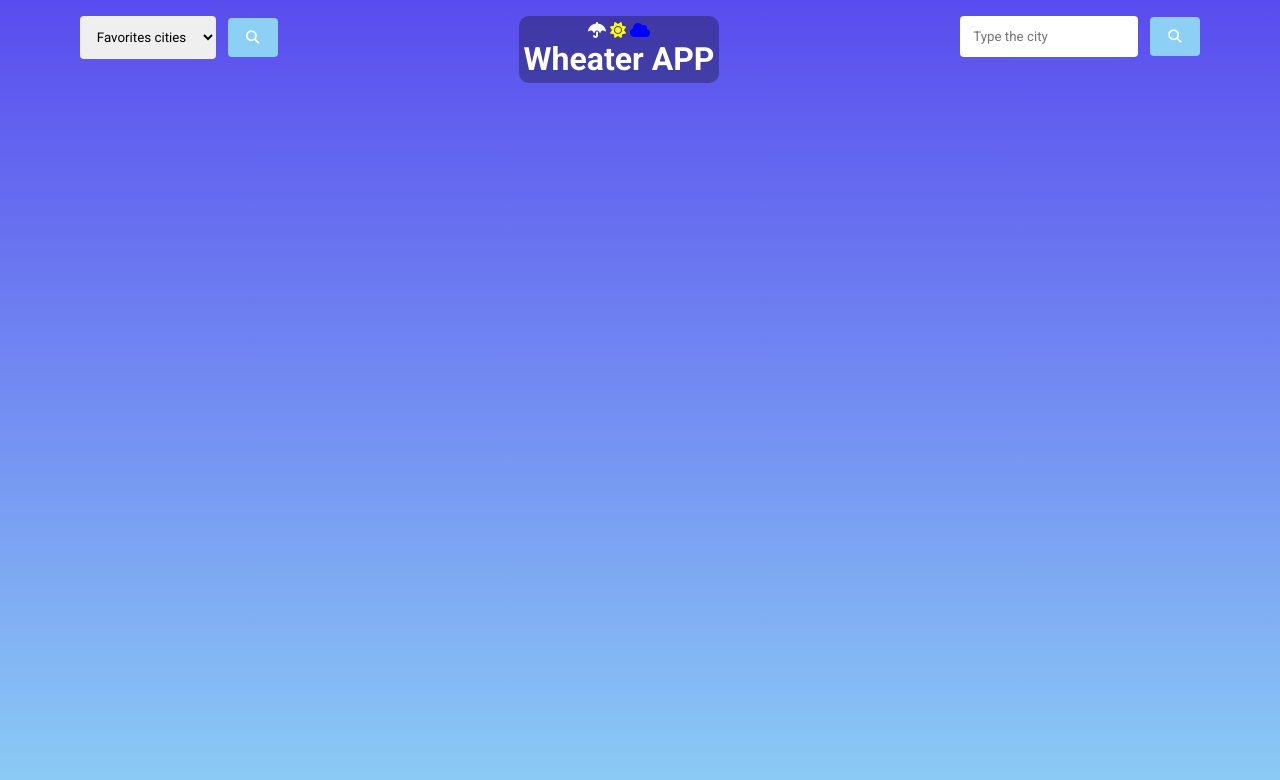
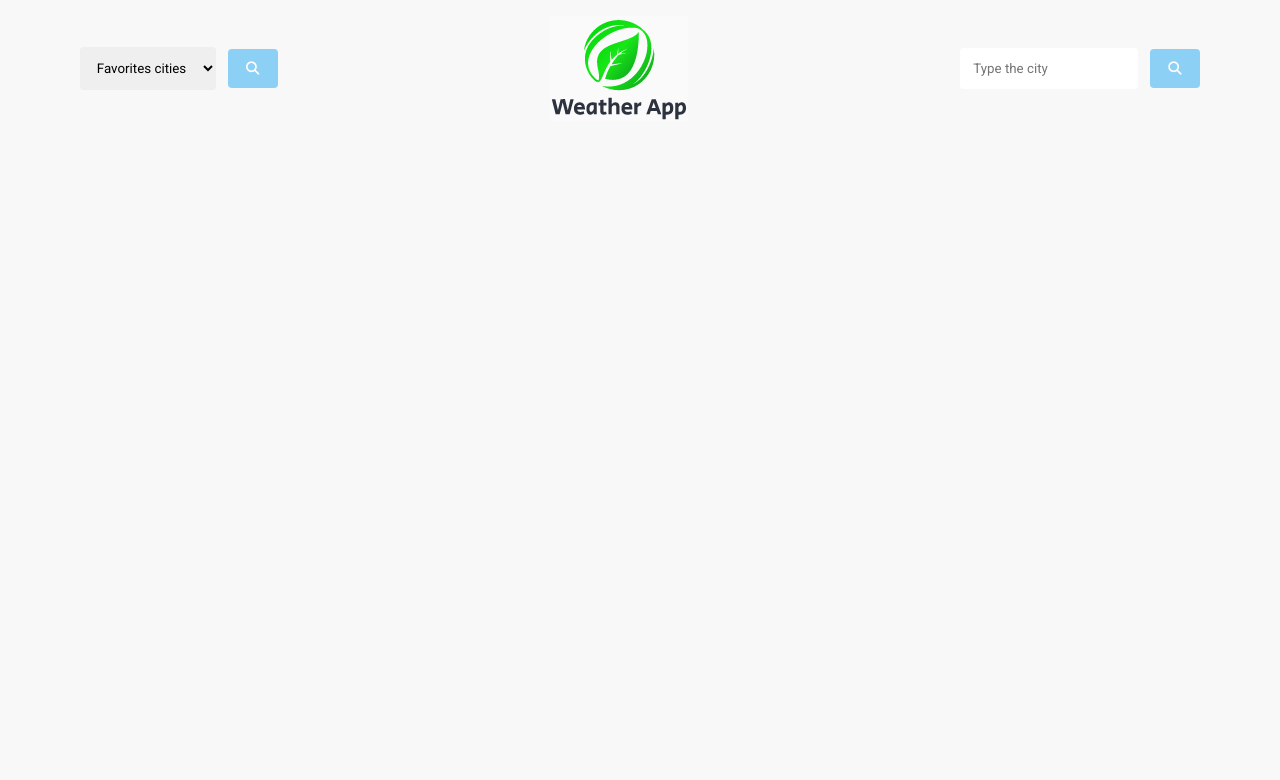
Before and after one commit to blbecheli/forecast, a website with bundled scripts: page index.html in a window 1280 px wide. Built offline with nearby package versions, Linux system fonts and the light colour scheme.

Commit message:
feat: Add logo and icons

```diff
--- a/css/style.css
+++ b/css/style.css
@@ -6,7 +6,8 @@
 }
 
 body {
-  background: linear-gradient(180deg, rgba(89, 76, 238, 1) 0%, #8dd0f5 100%);
+  background-color: rgba(192, 192, 192, .1);
+  /* background: linear-gradient(180deg, rgba(192, 192, 192, 1) 0%, white 100%);  */
   justify-content: center;
   align-items: center;
   height: 100vh;
@@ -19,21 +20,11 @@ header {
   text-align: center;
 }
 
-
-
-.logo{
-  background-color: rgba(0, 0, 0, 0.3);
-  color: white;
-  border-radius: 10px;
-  width: fit-content;
-  padding: .3rem;
-  margin: 0 auto;
-}
-
 .nav{
   display: flex;
   justify-content: space-between;
   margin: 1rem 5rem;
+  align-items: center;
 }
 
 .hide {
@@ -82,6 +73,7 @@ header {
   width: 30vw;
   margin: 0 auto;
   color: white;
+  border-radius: 5px;
 }
 
 #weather-data,
@@ -168,6 +160,8 @@ header {
 #daily h2{
   background-color: rgba(0, 0, 0, 0.7);
   width: 47.5%;
+  border-radius: 5px 5px 0 0;
+  padding-left: 1rem;
 }
 
 .hour5title{
@@ -176,6 +170,7 @@ header {
   background-color: rgba(0, 0, 0, 0.7);
   padding: 1rem 0;
   text-align: center;
+  border-radius: 0 5px 5px 5px;
 }
 
 .div5hour{
@@ -199,6 +194,8 @@ header {
 #hour h2{
   background-color: rgba(0, 0, 0, 0.7);
   width: 47.5%;
+  border-radius: 5px 5px 0 0;
+  padding-left: 1rem;
 }
 
 #hour div {
@@ -215,6 +212,7 @@ header {
   display: flex;
   justify-content: space-evenly;
   margin: 0 auto;
+  border-radius: 0 5px 5px 0;
 }
 
 .hour3title div{
--- a/index.html
+++ b/index.html
@@ -31,14 +31,7 @@
                 </button>
             </div>
             <div class="logo">
-                <div class="icons">
-                    <i class="fa-solid fa-umbrella"></i>
-                    <i class="fa-solid fa-sun" style="color: #ffff00;"></i>
-                    <i class="fa-solid fa-cloud" style="color: #0000ff;"></i>
-                </div>
-                <h1>
-                    Wheater APP
-                </h1>
+                <img src="./images/logo.png" alt="logo project">
             </div>
             <div class="form">
                 <input type="text" name="" id="city-input" placeholder="Type the city" class="searchinp">
```
Also changed, not shown: images/logo.png (added).
